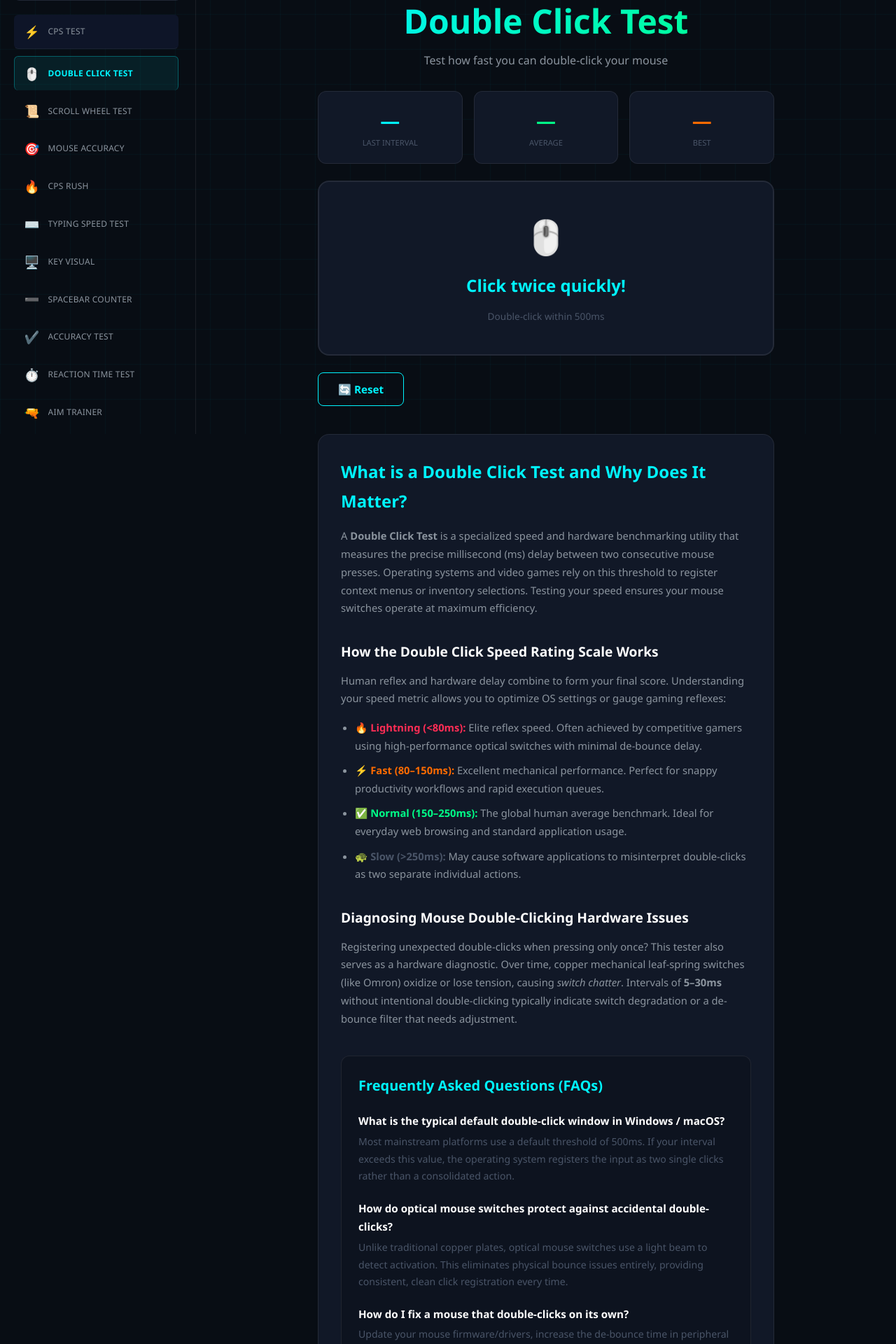
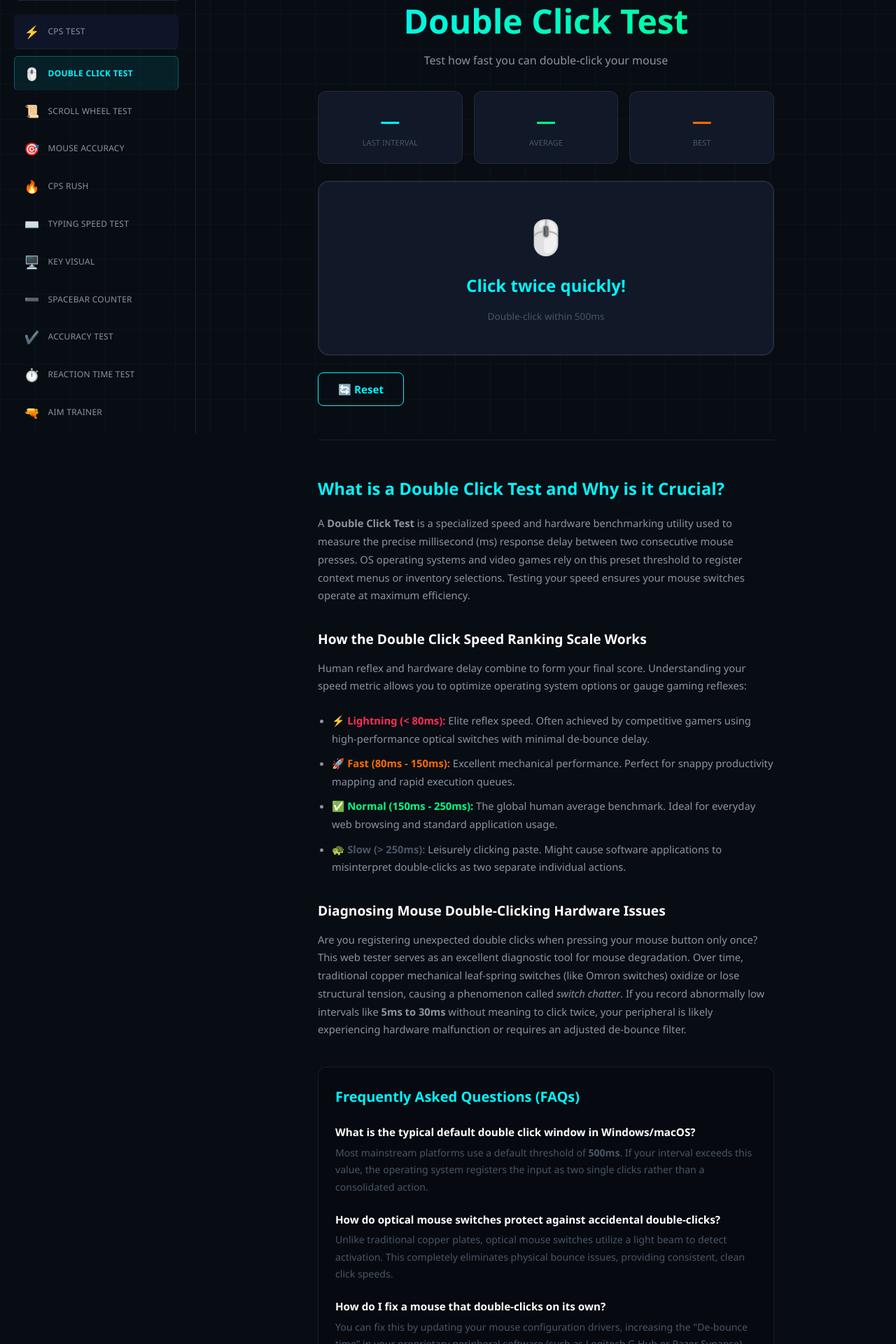
Before and after one commit to fahadhassan7635-stack/Cps-Test-Tool, a React (Vite) app: page /double-click in a window 1280 px wide. Shown: the part 180-2100 px from the top of the page at 70% size. Built offline with nearby package versions, Linux system fonts and the light colour scheme.

Commit message:
Update DoubleClickPage.tsx

```diff
--- a/src/pages/DoubleClickPage.tsx
+++ b/src/pages/DoubleClickPage.tsx
@@ -1,190 +1,67 @@
-/**
- * DoubleClickPage.tsx
- * - Pro SEO: semantic HTML, JSON-LD (WebApplication + FAQPage schema)
- * - Security: bounded state, no dangerouslySetInnerHTML, safe event handling,
- *   DOS protection via rate-limiting clicks, no user data leakage
- */
+import { useState, useRef } from 'react';
 
-import { useState, useRef, useCallback, useEffect } from 'react';
+export default function DoubleClickPage() {
+  const [results, setResults] = useState<number[]>([]);
+  const [lastInterval, setLastInterval] = useState<number | null>(null);
+  const [status, setStatus] = useState('');
+  const lastClick = useRef<number>(0);
+  const THRESHOLD = 500; // ms for double click
 
-// ─── Constants ────────────────────────────────────────────────────────────────
-const THRESHOLD_MS   = 500;   // double-click window
-const MAX_RESULTS    = 20;    // cap stored results (memory safety)
-const MIN_INTERVAL   = 10;    // ignore suspiciously fast clicks (bot/chatter guard)
-const RATE_LIMIT_MS  = 50;    // minimum ms between any two handleClick calls
+  const handleClick = () => {
+    const now = performance.now();
+    const diff = now - lastClick.current;
 
-// ─── Types ────────────────────────────────────────────────────────────────────
-type Rating = { label: string; color: string };
-
-// ─── Helpers ─────────────────────────────────────────────────────────────────
-const getRating = (ms: number): Rating => {
-  if (ms < 80)  return { label: '🔥 Lightning', color: 'var(--neon-red)'      };
-  if (ms < 150) return { label: '⚡ Fast',      color: 'var(--neon-orange)'   };
-  if (ms < 250) return { label: '✅ Normal',    color: 'var(--neon-green)'    };
-  return              { label: '🐢 Slow',       color: 'var(--text-secondary)' };
+    if (lastClick.current > 0 && diff < THRESHOLD) {
+      setLastInterval(Math.round(diff));
+      setResults(prev => [Math.round(diff), ...prev.slice(0, 19)]);
+      setStatus(`✅ Double click! ${Math.round(diff)}ms interval`);
+      lastClick.current = 0;
+    } else {
+      lastClick.current = now;
+      setStatus('🖱️ Click again quickly!');
+      setTimeout(() => {
+        if (performance.now() - lastClick.current >= THRESHOLD) {
+          setStatus('⏱️ Too slow — try again!');
+          lastClick.current = 0;
+        }
+      }, THRESHOLD);
+    }
   };
 
-// ─── JSON-LD structured data ──────────────────────────────────────────────────
-const JSON_LD = JSON.stringify({
-  '@context': 'https://schema.org',
-  '@type': 'WebApplication',
-  name: 'Double Click Test — Mouse Speed & Hardware Diagnostic',
-  description:
-    'Free online double-click speed tester. Measure the millisecond interval between two clicks, check your mouse hardware health, and benchmark your reflexes.',
-  applicationCategory: 'UtilitiesApplication',
-  operatingSystem: 'Any',
-  offers: { '@type': 'Offer', price: '0', priceCurrency: 'USD' },
-});
+  const avg = results.length > 0 ? Math.round(results.reduce((a, b) => a + b, 0) / results.length) : null;
+  const best = results.length > 0 ? Math.min(...results) : null;
 
-// Safe JSON-LD injector — never passes user data through dangerouslySetInnerHTML
-function JsonLd({ data }: { data: string }) {
-  useEffect(() => {
-    const script = document.createElement('script');
-    script.type = 'application/ld+json';
-    script.textContent = data; // textContent is XSS-safe
-    document.head.appendChild(script);
-    return () => { document.head.removeChild(script); };
-  }, [data]);
-  return null;
-}
-
-// ─── FAQ data (static, never from user input) ─────────────────────────────────
-const FAQS = [
-  {
-    q: 'What is the typical default double-click window in Windows / macOS?',
-    a: `Most mainstream platforms use a default threshold of ${THRESHOLD_MS}ms. If your interval exceeds this value, the operating system registers the input as two single clicks rather than a consolidated action.`,
-  },
-  {
-    q: 'How do optical mouse switches protect against accidental double-clicks?',
-    a: 'Unlike traditional copper plates, optical mouse switches use a light beam to detect activation. This eliminates physical bounce issues entirely, providing consistent, clean click registration every time.',
-  },
-  {
-    q: 'How do I fix a mouse that double-clicks on its own?',
-    a: 'Update your mouse firmware/drivers, increase the de-bounce time in peripheral software (Logitech G Hub, Razer Synapse, etc.), or use compressed air to clear dust from beneath the shell casing.',
-  },
-] as const;
-
-// ─── Component ────────────────────────────────────────────────────────────────
-export default function DoubleClickPage() {
-  const [results,      setResults]      = useState<number[]>([]);
-  const [lastInterval, setLastInterval] = useState<number | null>(null);
-  const [status,       setStatus]       = useState('');
-
-  // Refs — never trigger re-renders, safe for high-frequency access
-  const lastClickRef   = useRef<number>(0);
-  const lastHandleRef  = useRef<number>(0); // rate-limit guard
-  const timeoutRef     = useRef<ReturnType<typeof setTimeout> | null>(null);
-
-  // Cleanup on unmount
-  useEffect(() => () => { if (timeoutRef.current) clearTimeout(timeoutRef.current); }, []);
-
-  const handleClick = useCallback(() => {
-    const now = performance.now();
-
-    // ── Security: rate-limit — ignore calls faster than RATE_LIMIT_MS ──
-    if (now - lastHandleRef.current < RATE_LIMIT_MS) return;
-    lastHandleRef.current = now;
-
-    const diff = now - lastClickRef.current;
-
-    if (lastClickRef.current > 0 && diff < THRESHOLD_MS) {
-      const interval = Math.round(diff);
-
-      // ── Security: discard suspiciously fast intervals (switch chatter / automation) ──
-      if (interval < MIN_INTERVAL) {
-        lastClickRef.current = 0;
-        setStatus('⚠️ Interval too fast — possible switch chatter detected.');
-        return;
-      }
-
-      lastClickRef.current = 0;
-      setLastInterval(interval);
-      // ── Security: cap array length to prevent memory exhaustion ──
-      setResults(prev => [interval, ...prev.slice(0, MAX_RESULTS - 1)]);
-      setStatus(`✅ Double click! ${interval}ms interval`);
-    } else {
-      lastClickRef.current = now;
-      setStatus('🖱️ Click again quickly!');
-
-      if (timeoutRef.current) clearTimeout(timeoutRef.current);
-      timeoutRef.current = setTimeout(() => {
-        // Only reset if no second click arrived
-        if (performance.now() - lastClickRef.current >= THRESHOLD_MS) {
-          setStatus('⏱️ Too slow — try again!');
-          lastClickRef.current = 0;
-        }
-      }, THRESHOLD_MS);
-    }
-  }, []);
-
-  const handleReset = useCallback(() => {
-    if (timeoutRef.current) clearTimeout(timeoutRef.current);
-    lastClickRef.current  = 0;
-    lastHandleRef.current = 0;
-    setResults([]);
-    setLastInterval(null);
-    setStatus('');
-  }, []);
-
-  // Derived — computed safely from bounded numeric arrays
-  const avg  = results.length > 0
-    ? Math.round(results.reduce((a, b) => a + b, 0) / results.length)
-    : null;
-  const best = results.length > 0 ? Math.min(...results) : null;
-  const lastRating = lastInterval !== null ? getRating(lastInterval) : null;
+  const getRating = (ms: number) => {
+    if (ms < 80) return { label: '🔥 Lightning', color: 'var(--neon-red)' };
+    if (ms < 150) return { label: '⚡ Fast', color: 'var(--neon-orange)' };
+    if (ms < 250) return { label: '✅ Normal', color: 'var(--neon-green)' };
+    return { label: '🐢 Slow', color: 'var(--text-secondary)' };
+  };
 
   return (
-    <>
-      <JsonLd data={JSON_LD} />
-
-      <main
-        style={{ maxWidth: '700px', margin: '0 auto', padding: '2rem 1.5rem' }}
-        role="main"
-        aria-label="Double Click Speed Test"
-      >
-        {/* ── Header ── */}
-        <header style={{ textAlign: 'center', marginBottom: '2rem' }}>
+    <div style={{ maxWidth: '700px', margin: '0 auto', padding: '2rem 1.5rem' }}>
+      <div style={{ textAlign: 'center', marginBottom: '2rem' }}>
         <div className="section-label">Mouse Tool</div>
         <h1 className="tool-title">Double Click Test</h1>
         <p className="tool-subtitle">Test how fast you can double-click your mouse</p>
-        </header>
+      </div>
 
-        {/* ── Stats Cards ── */}
-        <div
-          role="status"
-          aria-live="polite"
-          aria-atomic="true"
-          aria-label={`Last: ${lastInterval ? lastInterval + 'ms' : 'none'}, Average: ${avg ? avg + 'ms' : 'none'}, Best: ${best ? best + 'ms' : 'none'}`}
-          style={{ display: 'grid', gridTemplateColumns: 'repeat(3, 1fr)', gap: '1rem', marginBottom: '1.5rem' }}
-        >
+      <div style={{ display: 'grid', gridTemplateColumns: 'repeat(3, 1fr)', gap: '1rem', marginBottom: '1.5rem' }}>
         {[
-            { value: lastInterval ? `${lastInterval}ms` : '—', label: 'Last Interval', color: 'var(--neon-cyan)'   },
-            { value: avg          ? `${avg}ms`          : '—', label: 'Average',       color: 'var(--neon-green)'  },
-            { value: best         ? `${best}ms`         : '—', label: 'Best',          color: 'var(--neon-orange)' },
+          { value: lastInterval ? `${lastInterval}ms` : '—', label: 'Last Interval', color: 'var(--neon-cyan)' },
+          { value: avg ? `${avg}ms` : '—', label: 'Average', color: 'var(--neon-green)' },
+          { value: best ? `${best}ms` : '—', label: 'Best', color: 'var(--neon-orange)' },
         ].map(s => (
-            <div key={s.label} style={{
-              background: 'var(--bg-card)', border: '1px solid var(--border)',
-              borderRadius: '12px', padding: '1.25rem', textAlign: 'center',
-            }}>
-              <div style={{ fontSize: '1.75rem', fontWeight: '900', color: s.color, fontVariantNumeric: 'tabular-nums' }}>
-                {s.value}
-              </div>
-              <div style={{ fontSize: '0.7rem', color: 'var(--text-muted)', textTransform: 'uppercase', marginTop: '0.2rem' }}>
-                {s.label}
-              </div>
+          <div key={s.label} style={{ background: 'var(--bg-card)', border: '1px solid var(--border)', borderRadius: '12px', padding: '1.25rem', textAlign: 'center' }}>
+            <div style={{ fontSize: '1.75rem', fontWeight: '900', color: s.color }}>{s.value}</div>
+            <div style={{ fontSize: '0.7rem', color: 'var(--text-muted)', textTransform: 'uppercase', marginTop: '0.2rem' }}>{s.label}</div>
           </div>
         ))}
       </div>
 
-        {/* ── Click Zone ── */}
+      {/* Click zone */}
       <div
-          role="button"
-          tabIndex={0}
-          aria-label="Double-click zone — click twice quickly to measure your speed"
         onClick={handleClick}
-          onKeyDown={(e) => { if (e.key === 'Enter' || e.key === ' ') { e.preventDefault(); handleClick(); } }}
-          onMouseDown={e => { (e.currentTarget as HTMLElement).style.transform = 'scale(0.98)'; }}
-          onMouseUp  ={e => { (e.currentTarget as HTMLElement).style.transform = 'scale(1)';   }}
         style={{
           width: '100%', minHeight: '250px',
           background: 'var(--bg-card)', border: '2px solid var(--border)',
@@ -193,99 +70,77 @@ export default function DoubleClickPage() {
           gap: '1rem', userSelect: 'none', marginBottom: '1.5rem',
           transition: 'all 0.1s ease',
         }}
+        onMouseDown={e => { (e.currentTarget as HTMLElement).style.transform = 'scale(0.98)'; }}
+        onMouseUp={e => { (e.currentTarget as HTMLElement).style.transform = 'scale(1)'; }}
       >
-          <span style={{ fontSize: '3rem' }} aria-hidden="true">🖱️</span>
+        <span style={{ fontSize: '3rem' }}>🖱️</span>
         <span style={{ fontSize: '1.5rem', fontWeight: '800', color: 'var(--neon-cyan)' }}>
           {status || 'Click twice quickly!'}
         </span>
         <span style={{ color: 'var(--text-muted)', fontSize: '0.85rem' }}>
-            Double-click within {THRESHOLD_MS}ms
+          Double-click within {THRESHOLD}ms
         </span>
-          {lastRating && lastInterval !== null && (
+        {lastInterval && (
           <div style={{
             padding: '0.4rem 1rem', borderRadius: '50px',
-              background: `${lastRating.color}15`,
-              border: `1px solid ${lastRating.color}30`,
-              color: lastRating.color, fontWeight: '700',
-            }}>
-              {lastRating.label}
-            </div>
+            background: `${getRating(lastInterval).color}15`,
+            border: `1px solid ${getRating(lastInterval).color}30`,
+            color: getRating(lastInterval).color, fontWeight: '700',
+          }}>{getRating(lastInterval).label}</div>
         )}
       </div>
 
-        {/* ── Results ── */}
+      {/* Results */}
       {results.length > 0 && (
-          <section
-            aria-label="Click interval history"
-            style={{
-              background: 'var(--bg-card)', border: '1px solid var(--border)',
-              borderRadius: '16px', overflow: 'hidden', marginBottom: '1.5rem',
-            }}
-          >
-            <div style={{ padding: '0.75rem 1.25rem', borderBottom: '1px solid var(--border)', fontWeight: '700', fontSize: '0.85rem', color: 'var(--neon-cyan)' }}>
-              📊 Results ({results.length})
-            </div>
+        <div style={{ background: 'var(--bg-card)', border: '1px solid var(--border)', borderRadius: '16px', overflow: 'hidden', marginBottom: '1.5rem' }}>
+          <div style={{ padding: '0.75rem 1.25rem', borderBottom: '1px solid var(--border)', fontWeight: '700', fontSize: '0.85rem', color: 'var(--neon-cyan)' }}>📊 Results ({results.length})</div>
           <div style={{ padding: '1rem', display: 'flex', flexWrap: 'wrap', gap: '0.5rem' }}>
             {results.map((r, i) => (
-                <div
-                  key={i}
-                  aria-label={`${getRating(r).label.replace(/[^\w\s]/g, '')} — ${r}ms`}
-                  style={{
+              <div key={i} style={{
                 padding: '0.3rem 0.75rem', borderRadius: '6px',
                 background: i === 0 ? 'rgba(0,245,255,0.15)' : 'rgba(255,255,255,0.05)',
                 border: `1px solid ${i === 0 ? 'var(--neon-cyan)' : 'var(--border)'}`,
                 fontSize: '0.8rem', fontWeight: '700',
                 color: getRating(r).color,
-                    fontVariantNumeric: 'tabular-nums',
-                  }}
-                >
-                  {r}ms
-                </div>
+              }}>{r}ms</div>
             ))}
           </div>
-          </section>
+        </div>
       )}
 
-        <button
-          className="btn btn-secondary"
-          onClick={handleReset}
-          aria-label="Reset all results"
-        >
+      <button className="btn btn-secondary" onClick={() => { setResults([]); setLastInterval(null); setStatus(''); lastClick.current = 0; }}>
         🔄 Reset
       </button>
 
-        {/* ── SEO Article ── */}
-        <article style={{
-          background: 'var(--bg-card)', border: '1px solid var(--border)',
-          borderRadius: '16px', padding: '2rem', marginTop: '2.5rem',
-        }}>
+      {/* ================= SEO ARTICLE SECTION START ================= */}
+      <hr style={{ border: 0, borderTop: '1px solid var(--border)', margin: '3rem 0' }} />
         <section style={{ color: 'var(--text-secondary)', fontSize: '0.92rem', lineHeight: '1.75' }}>
-
           <h2 style={{ fontWeight: '700', fontSize: '1.5rem', marginBottom: '1rem', color: 'var(--neon-cyan)', marginTop: '0' }}>
-              What is a Double Click Test and Why Does It Matter?
+            What is a Double Click Test and Why is it Crucial?
           </h2>
           <p style={{ marginBottom: '1.5rem' }}>
-              A <strong>Double Click Test</strong> is a specialized speed and hardware benchmarking utility that measures the precise millisecond (ms) delay between two consecutive mouse presses. Operating systems and video games rely on this threshold to register context menus or inventory selections. Testing your speed ensures your mouse switches operate at maximum efficiency.
+            A <strong>Double Click Test</strong> is a specialized speed and hardware benchmarking utility used to measure the precise millisecond (ms) response delay between two consecutive mouse presses. OS operating systems and video games rely on this preset threshold to register context menus or inventory selections. Testing your speed ensures your mouse switches operate at maximum efficiency.
           </p>
 
           <h3 style={{ color: '#fff', fontSize: '1.2rem', fontWeight: '600', marginBottom: '0.75rem', marginTop: '2rem' }}>
-              How the Double Click Speed Rating Scale Works
+            How the Double Click Speed Ranking Scale Works
           </h3>
-            <p style={{ marginBottom: '1rem' }}>
-              Human reflex and hardware delay combine to form your final score. Understanding your speed metric allows you to optimize OS settings or gauge gaming reflexes:
+          <p style={{ marginBottom: '1.5rem' }}>
+            Human reflex and hardware delay combine to form your final score. Understanding your speed metric allows you to optimize operating system options or gauge gaming reflexes:
           </p>
+
           <ul style={{ paddingLeft: '1.25rem', marginBottom: '1.5rem', listStyleType: 'disc' }}>
             <li style={{ marginBottom: '0.6rem' }}>
-                <strong style={{ color: 'var(--neon-red)' }}>🔥 Lightning (&lt;80ms):</strong> Elite reflex speed. Often achieved by competitive gamers using high-performance optical switches with minimal de-bounce delay.
+              <strong style={{ color: 'var(--neon-red)' }}>⚡ Lightning (&lt; 80ms):</strong> Elite reflex speed. Often achieved by competitive gamers using high-performance optical switches with minimal de-bounce delay.
             </li>
             <li style={{ marginBottom: '0.6rem' }}>
-                <strong style={{ color: 'var(--neon-orange)' }}>⚡ Fast (80–150ms):</strong> Excellent mechanical performance. Perfect for snappy productivity workflows and rapid execution queues.
+              <strong style={{ color: 'var(--neon-orange)' }}>🚀 Fast (80ms - 150ms):</strong> Excellent mechanical performance. Perfect for snappy productivity mapping and rapid execution queues.
             </li>
             <li style={{ marginBottom: '0.6rem' }}>
-                <strong style={{ color: 'var(--neon-green)' }}>✅ Normal (150–250ms):</strong> The global human average benchmark. Ideal for everyday web browsing and standard application usage.
+              <strong style={{ color: 'var(--neon-green)' }}>✅ Normal (150ms - 250ms):</strong> The global human average benchmark. Ideal for everyday web browsing and standard application usage.
             </li>
             <li style={{ marginBottom: '0.6rem' }}>
-                <strong style={{ color: 'var(--text-muted)' }}>🐢 Slow (&gt;250ms):</strong> May cause software applications to misinterpret double-clicks as two separate individual actions.
+              <strong style={{ color: 'var(--text-muted)' }}>🐢 Slow (&gt; 250ms):</strong> Leisurely clicking paste. Might cause software applications to misinterpret double-clicks as two separate individual actions.
             </li>
           </ul>
 
@@ -293,45 +148,44 @@ export default function DoubleClickPage() {
             Diagnosing Mouse Double-Clicking Hardware Issues
           </h3>
           <p style={{ marginBottom: '1.5rem' }}>
-              Registering unexpected double-clicks when pressing only once? This tester also serves as a hardware diagnostic. Over time, copper mechanical leaf-spring switches (like Omron) oxidize or lose tension, causing <em>switch chatter</em>. Intervals of <strong>5–30ms</strong> without intentional double-clicking typically indicate switch degradation or a de-bounce filter that needs adjustment.
+            Are you registering unexpected double clicks when pressing your mouse button only once? This web tester serves as an excellent diagnostic tool for mouse degradation. Over time, traditional copper mechanical leaf-spring switches (like Omron switches) oxidize or lose structural tension, causing a phenomenon called <em>switch chatter</em>. If you record abnormally low intervals like <strong>5ms to 30ms</strong> without meaning to click twice, your peripheral is likely experiencing hardware malfunction or requires an adjusted de-bounce filter.
           </p>
 
-            {/* FAQ — Schema.org FAQPage markup */}
-            <div
-              itemScope
-              itemType="https://schema.org/FAQPage"
-              style={{
-                marginTop: '2.5rem', background: 'rgba(0,0,0,0.2)',
-                borderRadius: '12px', padding: '1.5rem', border: '1px solid var(--border)',
-              }}
-            >
+          {/* FAQ Section */}
+          <div style={{ marginTop: '2.5rem', background: 'rgba(0,0,0,0.2)', borderRadius: '12px', padding: '1.5rem', border: '1px solid var(--border)' }}>
             <h3 style={{ color: 'var(--neon-cyan)', fontSize: '1.25rem', fontWeight: '700', marginBottom: '1.25rem', marginTop: '0' }}>
               Frequently Asked Questions (FAQs)
             </h3>
 
-              {FAQS.map(({ q, a }, i) => (
-                <div
-                  key={i}
-                  itemScope
-                  itemProp="mainEntity"
-                  itemType="https://schema.org/Question"
-                  style={{ marginBottom: i < FAQS.length - 1 ? '1.25rem' : 0 }}
-                >
-                  <h4 itemProp="name" style={{ color: '#fff', fontSize: '0.95rem', fontWeight: '600', margin: '0 0 0.25rem 0' }}>
-                    {q}
+            <div style={{ marginBottom: '1.25rem' }}>
+              <h4 style={{ color: '#fff', fontSize: '0.95rem', fontWeight: '600', margin: '0 0 0.25rem 0' }}>
+                What is the typical default double click window in Windows/macOS?
               </h4>
-                  <div itemScope itemProp="acceptedAnswer" itemType="https://schema.org/Answer">
-                    <p itemProp="text" style={{ margin: 0, color: 'var(--text-muted)', fontSize: '0.88rem' }}>
-                      {a}
+              <p style={{ margin: '0', color: 'var(--text-muted)', fontSize: '0.88rem' }}>
+                Most mainstream platforms use a default threshold of <strong>500ms</strong>. If your interval exceeds this value, the operating system registers the input as two single clicks rather than a consolidated action.
+              </p>
+            </div>
+
+            <div style={{ marginBottom: '1.25rem' }}>
+              <h4 style={{ color: '#fff', fontSize: '0.95rem', fontWeight: '600', margin: '0 0 0.25rem 0' }}>
+                How do optical mouse switches protect against accidental double-clicks?
+              </h4>
+              <p style={{ margin: '0', color: 'var(--text-muted)', fontSize: '0.88rem' }}>
+                Unlike traditional copper plates, optical mouse switches utilize a light beam to detect activation. This completely eliminates physical bounce issues, providing consistent, clean click speeds.
+              </p>
+            </div>
+
+            <div>
+              <h4 style={{ color: '#fff', fontSize: '0.95rem', fontWeight: '600', margin: '0 0 0.25rem 0' }}>
+                How do I fix a mouse that double-clicks on its own?
+              </h4>
+              <p style={{ margin: '0', color: 'var(--text-muted)', fontSize: '0.88rem' }}>
+                You can fix this by updating your mouse configuration drivers, increasing the "De-bounce time" in your proprietary peripheral software (such as Logitech G Hub or Razer Synapse), or using compressed air to clear trapped dust beneath the shell casing.
               </p>
             </div>
           </div>
-              ))}
+        </section>
+      {/* ================= SEO ARTICLE SECTION END ================= */}
     </div>
-
-          </section>
-        </article>
-      </main>
-    </>
   );
 }
```
Lines whose indentation alone changed are shown as unchanged.
